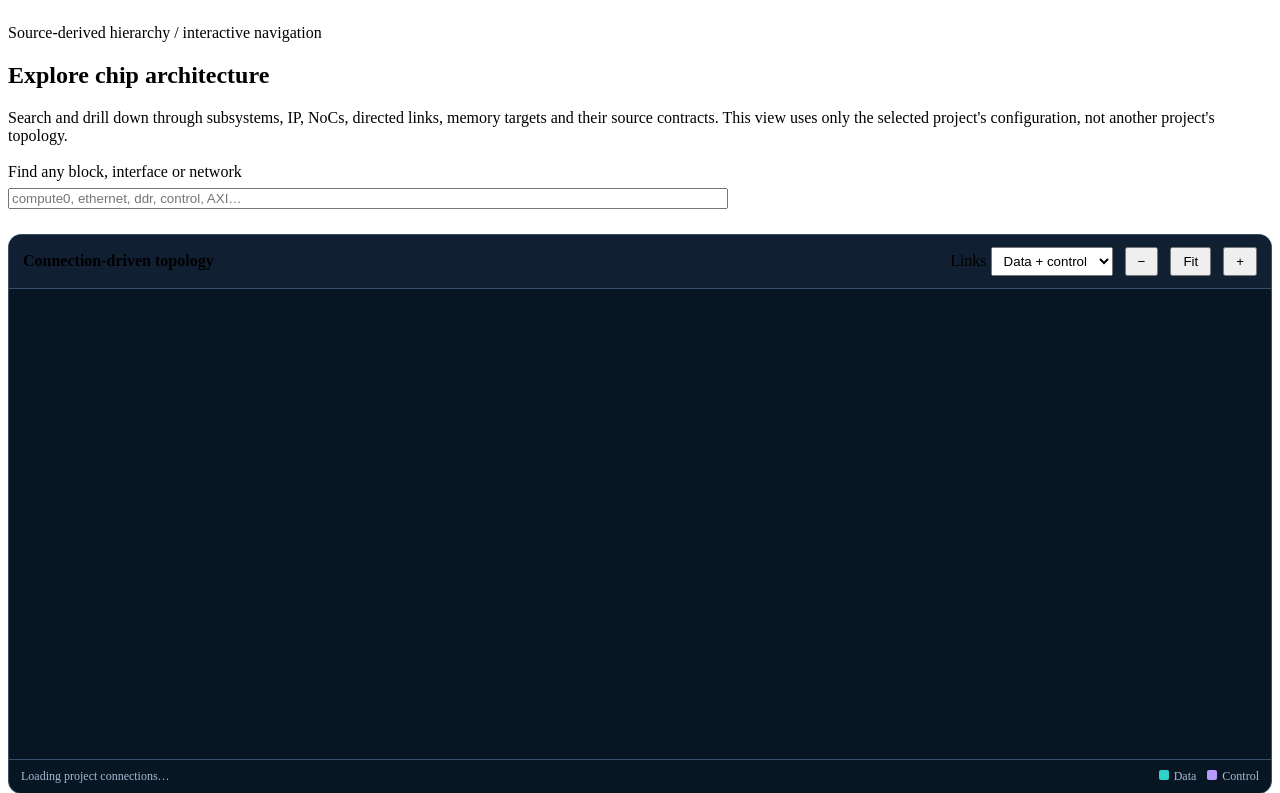
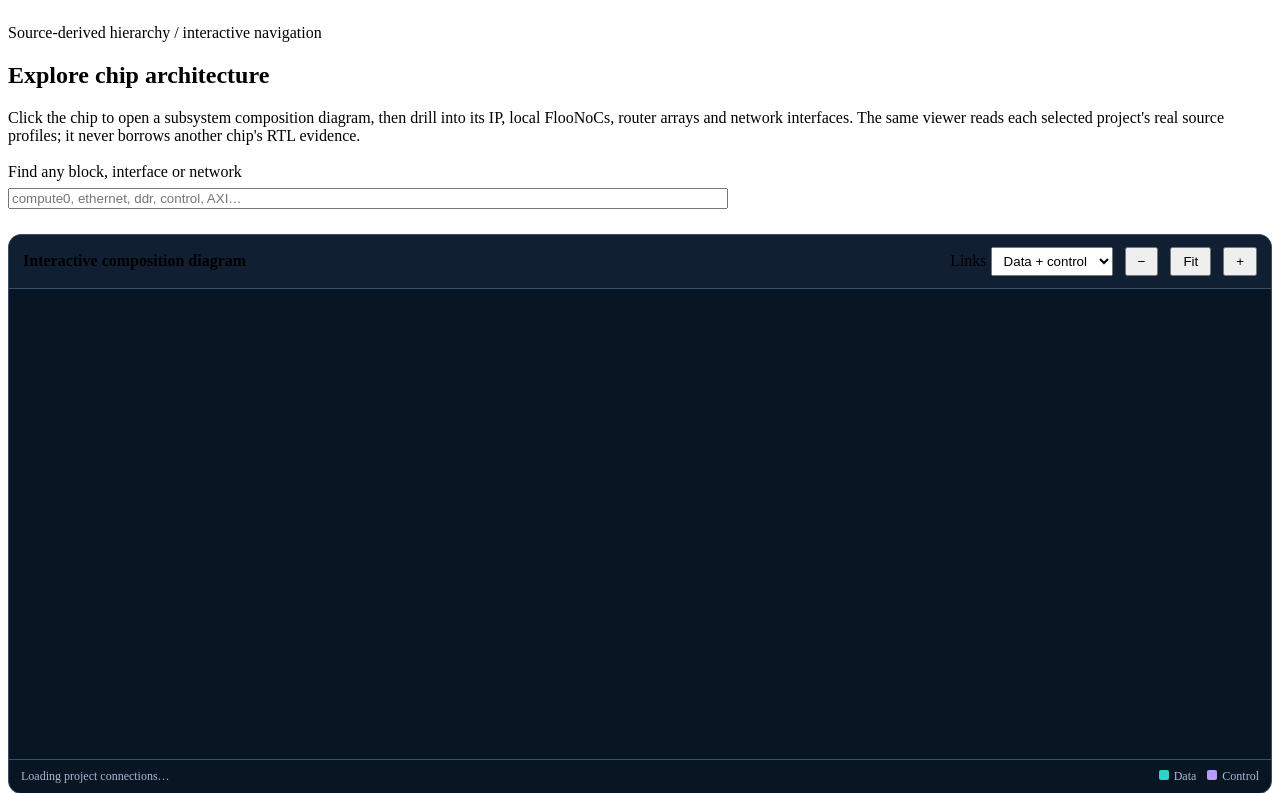
Before and after one commit to r987r/xezim-hello-world, a Python web app: template tools/templates/site_project_hierarchy.html in a window 1280 px wide. Shown: the top 793 px of the page. Run offline with Jinja, Linux system fonts and the light colour scheme; the template is opened without the code that fills it, so the values that code supplies are empty.

Commit message:
pages: searchable component hierarchy with NoC/router/NI nodes and visual diagram breadcrumbs

```diff
--- a/tools/templates/site_project_hierarchy.html
+++ b/tools/templates/site_project_hierarchy.html
@@ -1,7 +1,7 @@
 <section class="hierarchy-app" aria-label="Project architecture explorer">
   <div class="eyebrow">Source-derived hierarchy / interactive navigation</div>
   <h2>Explore chip architecture</h2>
-  <p class="muted">Search and drill down through subsystems, IP, NoCs, directed links, memory targets and their source contracts. This view uses only the selected project's configuration, not another project's topology.</p>
+  <p class="muted">Click the chip to open a subsystem composition diagram, then drill into its IP, local FlooNoCs, router arrays and network interfaces. The same viewer reads each selected project's real source profiles; it never borrows another chip's RTL evidence.</p>
   <div class="arch-h-search">
     <label for="arch-h-filter">Find any block, interface or network</label>
     <input type="search" id="arch-h-filter" placeholder="compute0, ethernet, ddr, control, AXI…" autocomplete="off">
@@ -9,7 +9,8 @@
   </div>
   <section class="arch-h-graph" aria-label="Chip connection diagram">
     <div class="arch-h-graph-controls">
-      <strong>Connection-driven topology</strong>
+      <strong>Interactive composition diagram</strong>
+      <div class="arch-h-diagram-crumbs" id="arch-h-diagram-crumbs" aria-label="Visual hierarchy breadcrumb"></div>
       <label>Links <select id="arch-h-plane"><option value="all">Data + control</option><option value="data">Data</option><option value="config">Control</option></select></label>
       <button type="button" id="arch-h-zoom-out">−</button>
       <button type="button" id="arch-h-fit">Fit</button>
@@ -41,6 +42,9 @@
 .arch-h-graph{border:1px solid #38506a;border-radius:13px;overflow:hidden;background:#081522;margin:16px 0}
 .arch-h-graph-controls{display:flex;gap:12px;align-items:center;flex-wrap:wrap;padding:12px 14px;background:#101f31;border-bottom:1px solid #38506a}
 .arch-h-graph-controls strong{margin-right:auto}
+.arch-h-diagram-crumbs{display:flex;gap:5px;flex-wrap:wrap;align-items:center;flex:1 1 200px}
+.arch-h-diagram-crumbs button{background:transparent;border:0;color:#9dddec;padding:4px 3px;cursor:pointer;font-size:12px}
+.arch-h-diagram-crumbs button:hover{text-decoration:underline}
 .arch-h-graph-controls select{padding:5px 8px}
 .arch-h-graph-controls button{padding:5px 11px}
 .arch-h-viewport{width:100%;height:470px;overflow:auto;touch-action:pan-x pan-y}
@@ -110,6 +114,35 @@
         add('property:'+s.name+':'+key,key,'property',id,{value});
       }
     }
+  }
+  const typeDefaults=d.subsystem_types||{};
+  for(const s of d.subsystems||[]) {
+    const type=typeDefaults[s.type]||{};
+    if(type.dma)add('profile:'+s.name+':dma',type.dma,'ip','sub:'+s.name,
+      {ip:type.dma,parameters:type.dma_parameters||{},evidence:'subsystem_type_profile'});
+  }
+  for(const a of model.address_map?.data||[]) {
+    if(a.name?.endsWith('.sram')){
+      const parent=a.name.split('.')[0];
+      if((d.subsystems||[]).some(s=>s.name===parent))
+        add('region:'+a.name,a.name.split('.').pop(),'ip','sub:'+parent,
+          {address:a.base,size:a.size,kind:'sram',evidence:'address_map_declaration'});
+    }
+  }
+  const nocRoot='generated_nocs';
+  add(nocRoot,'FlooGen NoC profiles','section',root);
+  for(const [name,p] of Object.entries(d.noc_profiles||{})){
+    const owner=(d.subsystems||[]).find(s=>p.path?.split('/')[0]===s.name);
+    const parent=owner?'sub:'+owner.name:nocRoot;
+    const id='noc:'+name;
+    add(id,name,'noc',parent,{plane:p.plane,path:p.path,family:p.family,
+      routing:p.routing,routers:p.routers,evidence:p.evidence});
+    const dims=p.routers?.[0]?.array||[1,1];
+    for(let y=0;y<dims[1];y++)for(let x=0;x<dims[0];x++)
+      add('router:'+name+':'+x+':'+y,'router ['+x+','+y+']',
+        'router',id,{coordinate:[x,y],evidence:p.evidence});
+    for(const endpoint of p.endpoints||[])
+      add('endpoint:'+name+':'+endpoint.name,endpoint.name,'endpoint',id,endpoint);
   }
   for(const [key,value] of Object.entries(d.fabrics||{}))
     add('fabric:'+key,key,'fabric',fabricRoot,value);
```
